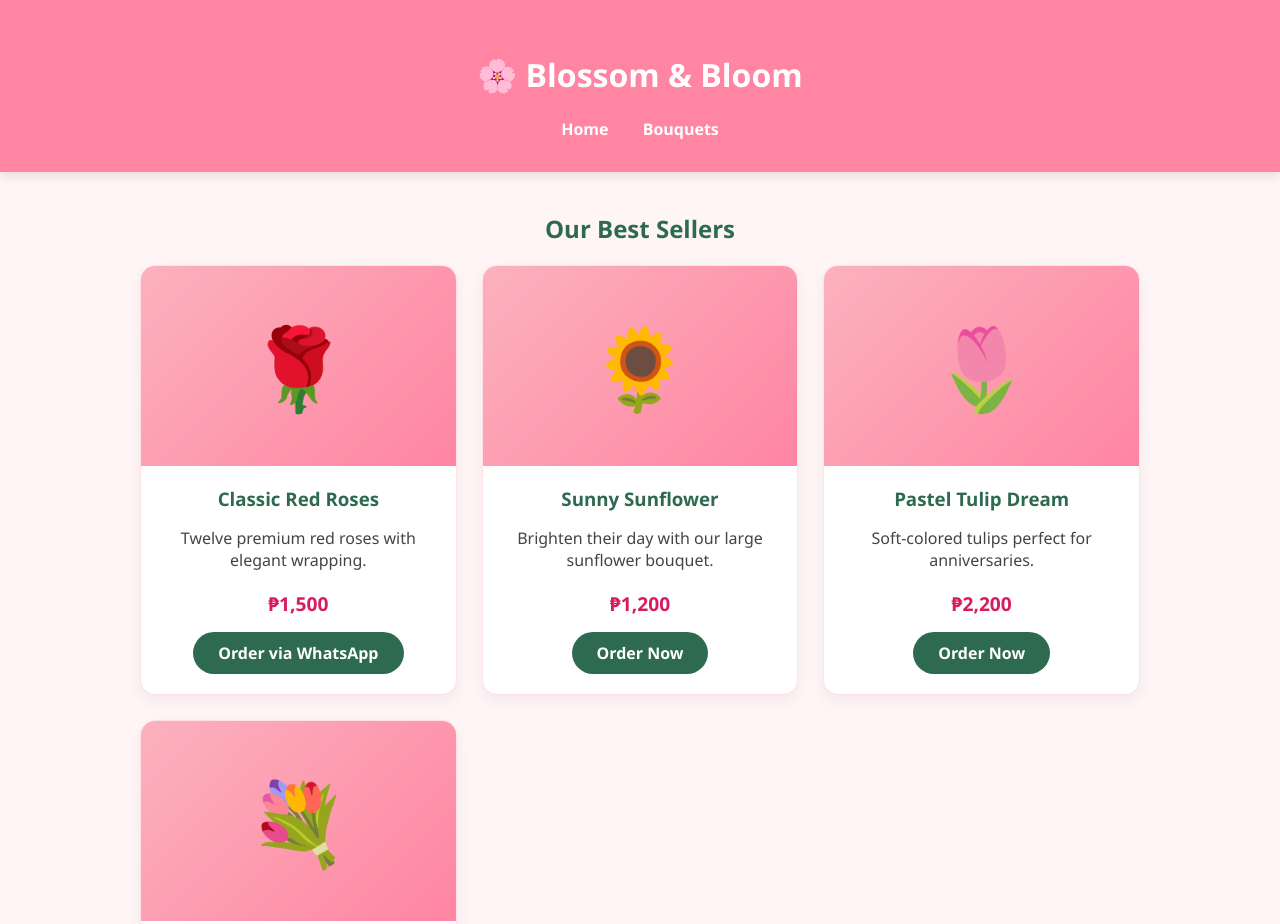
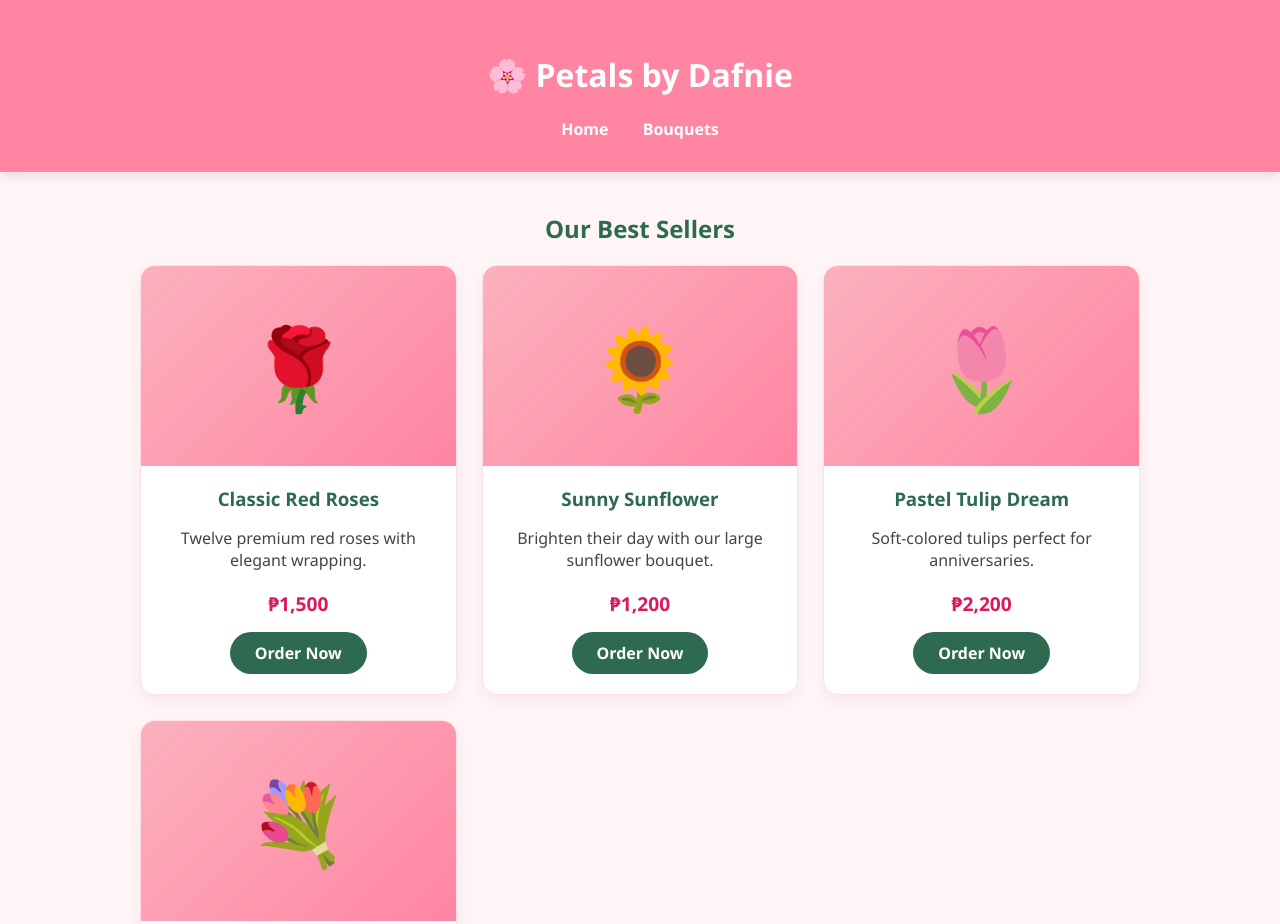
Before and after one commit to dafnieglennn-design/dafnieglenn.github.io, a plain HTML site: page products.html in a window 1280 px wide. Shown: the top 924 px of the page. Drawn offline with Linux system fonts and the light colour scheme.

Commit message:
Update products.html

```diff
--- a/products.html
+++ b/products.html
@@ -3,7 +3,7 @@
 <head>
     <meta charset="UTF-8">
     <meta name="viewport" content="width=device-width, initial-scale=1.0">
-    <title>Our Bouquets | Blossom & Bloom</title>
+    <title>Our Bouquets | Petals by Dafnie</title>
     <style>
         :root {
             --primary-pink: #ff85a2;
@@ -116,7 +116,7 @@
 <body>
 
     <header>
-        <h1>🌸 Blossom & Bloom</h1>
+        <h1>🌸 Petals by Dafnie</h1>
         <div class="nav-links">
             <a href="index.html">Home</a>
             <a href="product.html">Bouquets</a>
@@ -133,7 +133,7 @@
                     <h3>Classic Red Roses</h3>
                     <p>Twelve premium red roses with elegant wrapping.</p>
                     <p class="price">₱1,500</p>
-                    <a href="https://wa.me/yournumber" class="btn buy-btn">Order via WhatsApp</a>
+                    <a href="https://wa.me/yournumber" class="btn buy-btn">Order Now</a>
                 </div>
             </div>
 
```
